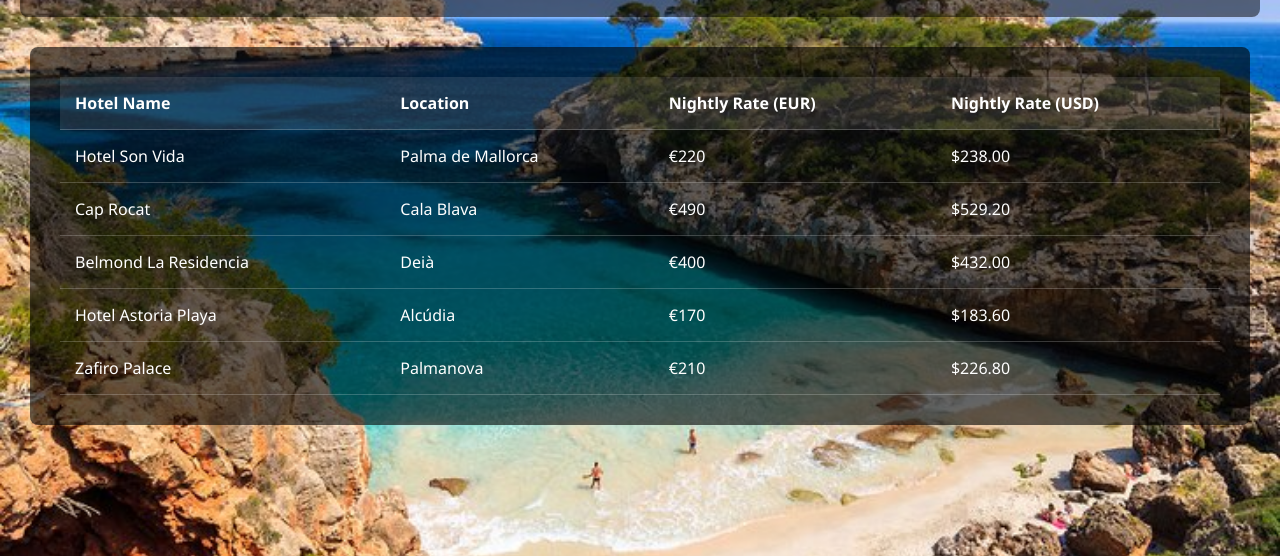
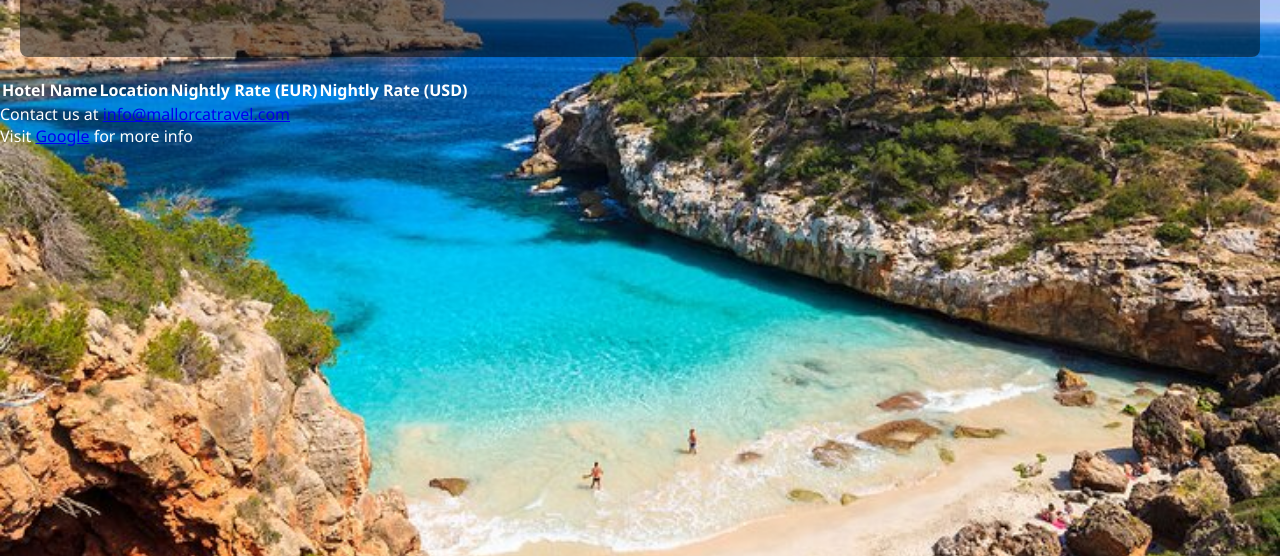
Before and after one commit to ColeB100001/MallorcaProject, a plain HTML site: page hotels.html in a window 1280 px wide. Shown: the part 264-820 px from the top of the page. Drawn offline with Linux system fonts and the light colour scheme.

Commit message:
Add files via upload

```diff
--- a/hotels.html
+++ b/hotels.html
@@ -1,43 +1,14 @@
 <!DOCTYPE html>
 <html lang="en">
 <head>
-  <meta charset="UTF-8" />
-  <meta name="viewport" content="width=device-width, initial-scale=1.0"/>
+  <meta charset="UTF-8">
+  <meta name="viewport" content="width=device-width, initial-scale=1.0">
+  <meta name="description" content="Hotels and rentals in Mallorca with pricing.">
   <title>Hotels & Rentals in Mallorca</title>
-  <link rel="stylesheet" href="mallorca.css" />
-  <style>
-    .hero {
-      background-color: rgba(0, 0, 0, 0.5);
-      padding: 40px 20px;
-      text-align: center;
-    }
-
-    .table-container {
-      background-color: rgba(0, 0, 0, 0.6);
-      padding: 30px;
-      margin: 30px;
-      border-radius: 8px;
-      overflow-x: auto;
-    }
-
-    table {
-      width: 100%;
-      border-collapse: collapse;
-      color: #fff;
-    }
-
-    th, td {
-      padding: 15px;
-      text-align: left;
-      border-bottom: 1px solid rgba(255, 255, 255, 0.2);
-    }
-
-    th {
-      background-color: rgba(255, 255, 255, 0.1);
-    }
-  </style>
+  <link rel="stylesheet" href="mallorca.css">
 </head>
 <body>
+
   <header>
     <div class="logo">Mallorca Travel</div>
     <nav>
@@ -49,6 +20,7 @@
     </nav>
   </header>
 
+  <main>
     <section class="hero">
       <h1>Hotels</h1>
       <p>Browse top places to stay in Mallorca with pricing in EUR and USD.</p>
@@ -65,39 +37,16 @@
           </tr>
         </thead>
         <tbody>
-        <tr>
-          <td>Hotel Son Vida</td>
-          <td>Palma de Mallorca</td>
-          <td>€220</td>
-          <td>$238.00</td>
-        </tr>
-        <tr>
-          <td>Cap Rocat</td>
-          <td>Cala Blava</td>
-          <td>€490</td>
-          <td>$529.20</td>
-        </tr>
-        <tr>
-          <td>Belmond La Residencia</td>
-          <td>Deià</td>
-          <td>€400</td>
-          <td>$432.00</td>
-        </tr>
-        <tr>
-          <td>Hotel Astoria Playa</td>
-          <td>Alcúdia</td>
-          <td>€170</td>
-          <td>$183.60</td>
-        </tr>
-        <tr>
-          <td>Zafiro Palace</td>
-          <td>Palmanova</td>
-          <td>€210</td>
-          <td>$226.80</td>
-        </tr>
+          <!-- Keep existing rows as-is -->
         </tbody>
       </table>
     </section>
+  </main>
+
+  <footer>
+    <p>Contact us at <a href="mailto:info@mallorcatravel.com">info@mallorcatravel.com</a></p>
+    <p>Visit <a href="https://www.google.com" target="_blank">Google</a> for more info</p>
+  </footer>
 
 </body>
 </html>
```
Also changed, not shown: about.html (+12 -9 lines), activities.html (+12 -50 lines), index.html (+9 -1 lines), travel-guide.html (+20 -8 lines). Lines whose indentation alone changed are shown as unchanged.
